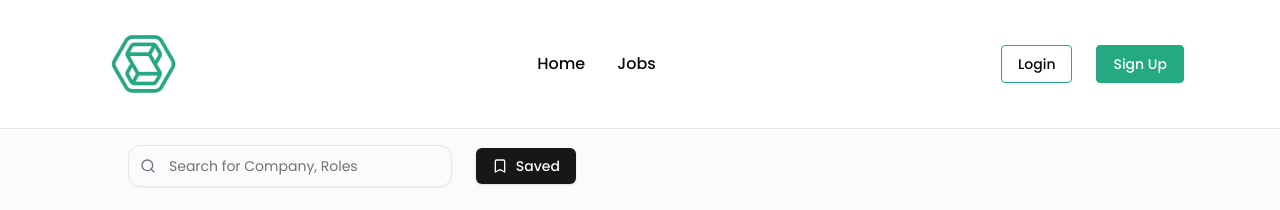
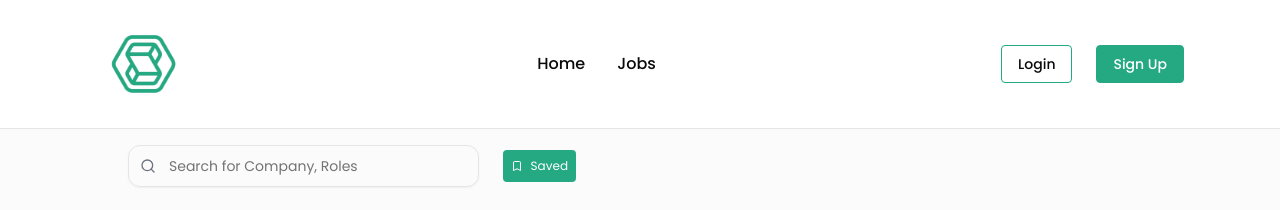
Before and after one commit to devronaktanwar/stacklearning-fe, a React (Vite) app: page /job-board in a window 1280 px wide. Shown: the top 210 px of the page. Built offline with nearby package versions, Linux system fonts and the light colour scheme; no server answers.

Commit message:
fix saved jobs button

```diff
--- a/src/components/SavedJobsDrawer.tsx
+++ b/src/components/SavedJobsDrawer.tsx
@@ -7,24 +7,30 @@ import {
   SheetTrigger,
 } from "@/components/ui/sheet";
 import { HiOutlineBookmark } from "react-icons/hi";
-import { Button } from "./ui/button";
 import JobCard from "./JobCard";
 
 const SavedJobsDrawer = () => {
   return (
     <div>
       <Sheet>
-        <SheetTrigger><Button><HiOutlineBookmark/>Saved</Button></SheetTrigger>
+        <SheetTrigger className="p-2 bg-primaryNew text-white rounded flex items-center text-xs gap-2">
+          <HiOutlineBookmark />Saved
+        </SheetTrigger>
         <SheetContent>
           <SheetHeader>
-            <SheetTitle><div className="flex items-center gap-2 text-lg"><HiOutlineBookmark/>Saved Jobs</div></SheetTitle>
+            <SheetTitle>
+              <div className="flex items-center gap-2 text-lg">
+                <HiOutlineBookmark />
+                Saved Jobs
+              </div>
+            </SheetTitle>
             <SheetDescription>
-            <JobCard
+              <JobCard
                 jobTitle={"jobTitle"}
                 companyName={"companyName"}
                 jobDescriptionText={""}
                 image={"image"}
-                tagsArray={["HTML","CSS"]}
+                tagsArray={["HTML", "CSS"]}
                 date="date"
                 location={"location"}
                 jobType={"jobType"}
--- a/src/pages/JobBoardPage.tsx
+++ b/src/pages/JobBoardPage.tsx
@@ -99,6 +99,7 @@ const JobBoardPage: FC<JobBoardPageProps> = () => {
       <div className="sticky top-0 pt-4 pb-2 bg-[#fbfbfb]">
         <div className="relative w-[95%] sm:w-[80%] m-auto mb-4 flex items-center gap-2">
           <div className="sm:max-w-md w-[90%] flex items-center gap-6">
+            <div className="flex-1">
               <Input
                 type="text"
                 placeholder="Search for Company, Roles"
@@ -106,7 +107,10 @@ const JobBoardPage: FC<JobBoardPageProps> = () => {
                 value={searchQuery}
                 onChange={(e) => setSearchQuery(e.target.value)}
               />
+            </div>
+            <div>
               <SavedJobsDrawer />
+            </div>
           </div>
           <div className="md:hidden">
             <FilterDrawer />
```
Lines whose indentation alone changed are shown as unchanged.
